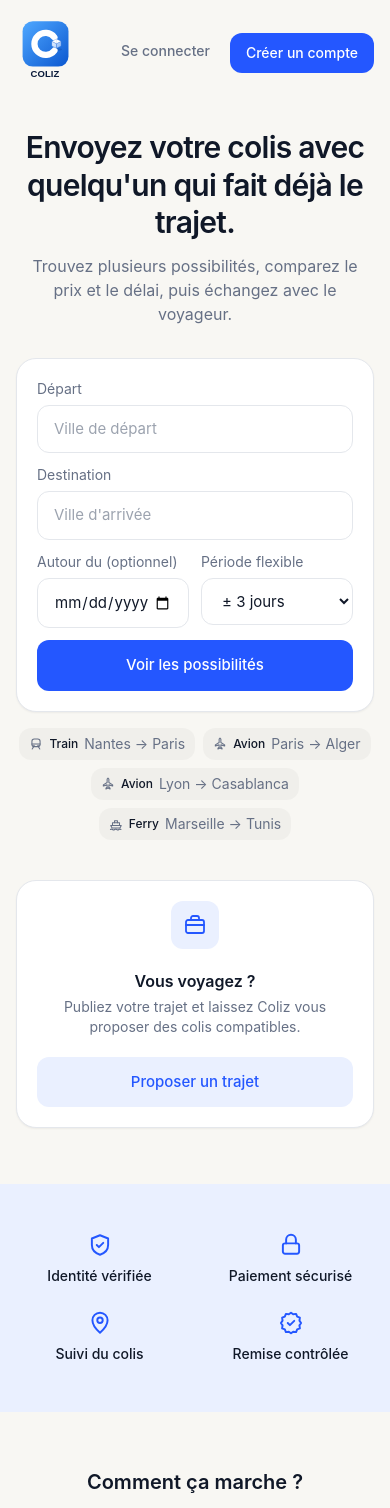
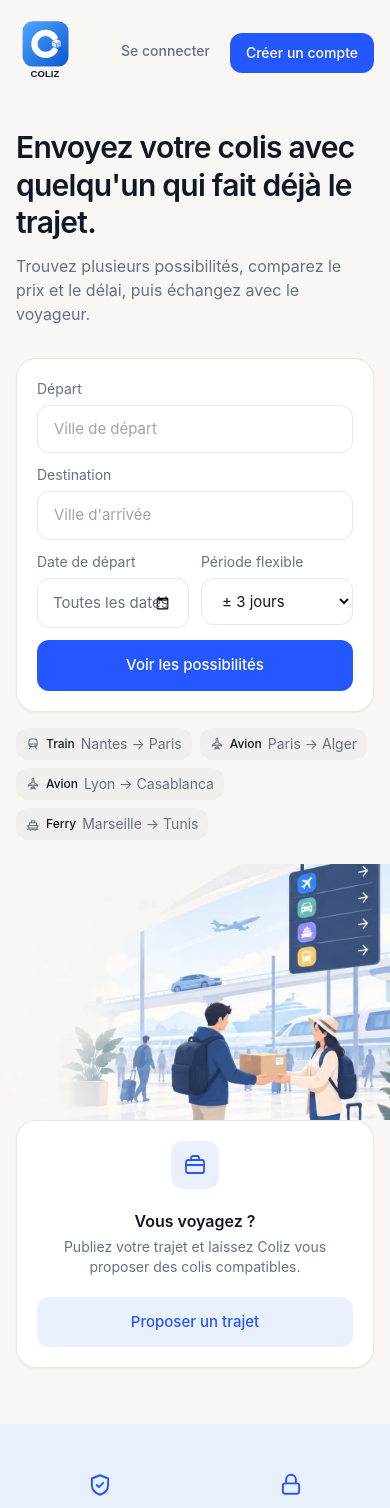
Before and after one commit to deen-tag/Coliz, a Next.js app: page / in a window 390 px wide. Shown: the top 1508 px of the page. Built offline with nearby package versions, Linux system fonts and the light colour scheme; no server answers.

Commit message:
Hero et dates

```diff
--- a/src/app/(app)/recherche/page.tsx
+++ b/src/app/(app)/recherche/page.tsx
@@ -5,6 +5,7 @@ import useSWR from "swr";
 import { useSearchParams, useRouter } from "next/navigation";
 import { Card, VerifiedBadge, TransportModeBadge, SectionHeader, EmptyState, PrimaryButton } from "@/components/ui";
 import { ResultsMap } from "@/components/results-map";
+import { DateField } from "@/components/date-field";
 
 const fetcher = (url: string) => fetch(url).then((r) => r.json());
 
@@ -182,12 +183,9 @@ function SearchForm({ from, to, date, flex }: { from: string; to: string; date:
         <input className={input} placeholder="Destination" value={f.to} onChange={(e) => setF({ ...f, to: e.target.value })} />
       </div>
       <div className="grid grid-cols-2 gap-3">
+        <DateField label="Date de départ" value={f.date} onChange={(v) => setF({ ...f, date: v })} placeholder="Toutes les dates" />
         <label className="block">
-          <span className="block text-xs text-ink-muted mb-1">Date de départ (optionnel)</span>
-          <input type="date" className={input} value={f.date} onChange={(e) => setF({ ...f, date: e.target.value })} />
-        </label>
-        <label className="block">
-          <span className="block text-xs text-ink-muted mb-1">Période flexible</span>
+          <span className="block text-sm text-ink-muted mb-1.5 whitespace-nowrap">Période flexible</span>
           <select className={input} value={f.flex} onChange={(e) => setF({ ...f, flex: e.target.value })}>
             <option value="0">Date exacte</option>
             <option value="3">± 3 jours</option>
--- a/src/app/api/trips/search-public/route.ts
+++ b/src/app/api/trips/search-public/route.ts
@@ -13,14 +13,20 @@ export async function GET(req: Request) {
   // réglable depuis le sélecteur "Période flexible" de la homepage.
   const flexDays = Math.max(0, Math.min(30, Number(searchParams.get("flex") ?? 3) || 0));
 
-  const where: any = { status: { in: ["PUBLISHED", "PARTIALLY_BOOKED"] } };
+  // Uniquement des trajets encore réservables : places libres, pas déjà partis.
+  const where: any = {
+    status: { in: ["PUBLISHED", "PARTIALLY_BOOKED"] },
+    remainingParcels: { gt: 0 },
+    departureAt: { gte: new Date() },
+  };
   if (from) where.originLabel = { contains: from, mode: "insensitive" };
   if (to) where.destinationLabel = { contains: to, mode: "insensitive" };
   if (date) {
     const d = new Date(date);
     const from_ = new Date(d); from_.setDate(from_.getDate() - flexDays);
     const to_ = new Date(d); to_.setDate(to_.getDate() + flexDays);
-    where.departureAt = { gte: from_, lte: to_ };
+    const now = new Date();
+    where.departureAt = { gte: from_ > now ? from_ : now, lte: to_ };
   }
 
   const trips = await prisma.trip.findMany({
--- a/src/app/page.tsx
+++ b/src/app/page.tsx
@@ -1,4 +1,6 @@
 import Link from "next/link";
+import Image from "next/image";
+import { DateField } from "@/components/date-field";
 import { getServerSession } from "next-auth";
 import { authOptions } from "@/server/auth/options";
 import { Logo } from "@/components/logo";
@@ -54,23 +56,32 @@ export default async function HomePage() {
         </div>
       </header>
 
-      {/* Parcours expéditeur — recherche principale */}
-      <section className="max-w-2xl mx-auto px-4 pt-6 sm:pt-10 pb-10 text-center">
-        <h1 className="text-3xl sm:text-5xl font-semibold text-ink leading-tight tracking-tight mb-3">
-          Envoyez votre colis avec<br className="hidden sm:block" /> quelqu&apos;un qui fait déjà le trajet.
+      {/* Parcours expéditeur — recherche principale.
+          L'illustration est purement décorative (alt vide) : la page se comprend
+          sans elle. Bureau : en fond à droite, le texte reste dans la zone
+          crème à gauche. Mobile : bandeau sous le formulaire. */}
+      <section className="relative overflow-hidden">
+        <div className="hidden lg:block absolute inset-y-0 right-0 w-[68%] pointer-events-none" aria-hidden="true">
+          <Image src="/brand/hero.webp" alt="" fill sizes="70vw" priority className="object-cover object-right" />
+        </div>
+
+        <div className="relative max-w-6xl mx-auto px-4 sm:px-6 pt-6 lg:pt-16 pb-6 lg:pb-28">
+          <div className="lg:max-w-lg">
+            <h1 className="text-3xl sm:text-4xl lg:text-5xl font-semibold text-ink leading-tight tracking-tight mb-3">
+              Envoyez votre colis avec quelqu&apos;un qui fait déjà le trajet.
             </h1>
             <p className="text-ink-muted text-base sm:text-lg mb-8">
               Trouvez plusieurs possibilités, comparez le prix et le délai, puis échangez avec le voyageur.
             </p>
 
-        <Card className="text-left">
+            <Card>
               <form action="/recherche" className="space-y-3">
                 <div className="grid sm:grid-cols-2 gap-3">
                   <Field name="from" label="Départ" placeholder="Ville de départ" />
                   <Field name="to" label="Destination" placeholder="Ville d'arrivée" />
                 </div>
                 <div className="grid grid-cols-2 gap-3">
-              <Field name="date" label="Autour du (optionnel)" type="date" />
+                  <DateField name="date" label="Date de départ" placeholder="Toutes les dates" />
                   <label className="block">
                     <span className="block text-sm text-ink-muted mb-1.5">Période flexible</span>
                     <select
@@ -89,13 +100,25 @@ export default async function HomePage() {
               </form>
             </Card>
 
-        <div className="flex flex-wrap justify-center gap-2 mt-4">
+            <div className="flex flex-wrap gap-2 mt-4">
               {EXAMPLE_ROUTES.map(({ route, mode }) => (
                 <span key={route} className="inline-flex items-center gap-1.5 rounded-control bg-black/[0.03] px-2.5 py-1.5">
                   <TransportModeBadge mode={mode} variant="plain" />
                   <span className="text-sm text-ink-muted">{route}</span>
                 </span>
               ))}
+            </div>
+          </div>
+        </div>
+
+        <div className="lg:hidden relative h-64 overflow-hidden pointer-events-none" aria-hidden="true">
+          <Image
+            src="/brand/hero.webp"
+            alt=""
+            fill
+            sizes="100vw"
+            className="object-cover object-[95%_35%] scale-[1.55] origin-[95%_35%]"
+          />
         </div>
       </section>
 
--- /dev/null
+++ b/src/components/date-field.tsx
@@ -0,0 +1,49 @@
+"use client";
+
+import { useState } from "react";
+
+// Champ date avec un texte visible quand il est vide : sur Android, une date
+// non renseignée s'affiche comme une case blanche sans indication.
+export function DateField({
+  label,
+  name,
+  value,
+  onChange,
+  placeholder = "Choisir une date",
+  className = "",
+}: {
+  label: string;
+  name?: string;
+  value?: string;
+  onChange?: (value: string) => void;
+  placeholder?: string;
+  className?: string;
+}) {
+  const [inner, setInner] = useState("");
+  const current = value !== undefined ? value : inner;
+
+  return (
+    <label className="block">
+      <span className="block text-sm text-ink-muted mb-1.5 whitespace-nowrap">{label}</span>
+      <span className="relative block">
+        <input
+          type="date"
+          name={name}
+          value={current}
+          onChange={(e) => {
+            setInner(e.target.value);
+            onChange?.(e.target.value);
+          }}
+          className={`w-full rounded-control border border-line bg-surface px-4 py-3 text-[15px] focus:outline-none focus:ring-2 focus:ring-primary/40 ${
+            current ? "" : "text-transparent"
+          } ${className}`}
+        />
+        {!current && (
+          <span className="pointer-events-none absolute inset-y-0 left-4 flex items-center text-[15px] text-ink-muted">
+            {placeholder}
+          </span>
+        )}
+      </span>
+    </label>
+  );
+}
--- a/src/components/icons.tsx
+++ b/src/components/icons.tsx
@@ -195,6 +195,18 @@ export function SettingsIcon(props: IconProps) {
   );
 }
 
+export function CarIcon(props: IconProps) {
+  return (
+    <svg {...base(props)}>
+      <path d="M5 16v-4l1.6-4.4A2 2 0 0 1 8.5 6h7a2 2 0 0 1 1.9 1.6L19 12v4" />
+      <path d="M3.5 12h17v4a1 1 0 0 1-1 1h-15a1 1 0 0 1-1-1v-4Z" />
+      <circle cx="7.5" cy="14.5" r=".5" fill="currentColor" />
+      <circle cx="16.5" cy="14.5" r=".5" fill="currentColor" />
+      <path d="M6.5 17v2M17.5 17v2" />
+    </svg>
+  );
+}
+
 export function TrainIcon(props: IconProps) {
   return (
     <svg {...base(props)}>
--- a/src/components/ui.tsx
+++ b/src/components/ui.tsx
@@ -4,6 +4,7 @@ import type { TransportMode } from "@prisma/client";
 import {
   PlaneIcon,
   TrainIcon,
+  CarIcon,
   BusIcon,
   MotorcycleIcon,
   BicycleIcon,
@@ -109,7 +110,7 @@ export function VerifiedBadge({ identity, email }: { identity: boolean; email: b
 export const TrustBadge = VerifiedBadge;
 
 const TRANSPORT_MODE_CONFIG: Record<TransportMode, { label: string; Icon: (p: { size?: number; className?: string }) => JSX.Element }> = {
-  CAR: { label: "Voiture", Icon: SuitcaseIcon },
+  CAR: { label: "Voiture", Icon: CarIcon },
   TRAIN: { label: "Train", Icon: TrainIcon },
   BUS: { label: "Bus", Icon: BusIcon },
   PLANE: { label: "Avion", Icon: PlaneIcon },
@@ -188,3 +189,7 @@ export function EmptyState({
     </div>
   );
 }
+
+export function LoadingState({ text = "Chargement..." }: { text?: string }) {
+  return <p className="text-sm text-ink-muted text-center py-16">{text}</p>;
+}
```
Also changed, not shown: public/brand/hero.webp (added). Lines whose indentation alone changed are shown as unchanged.
